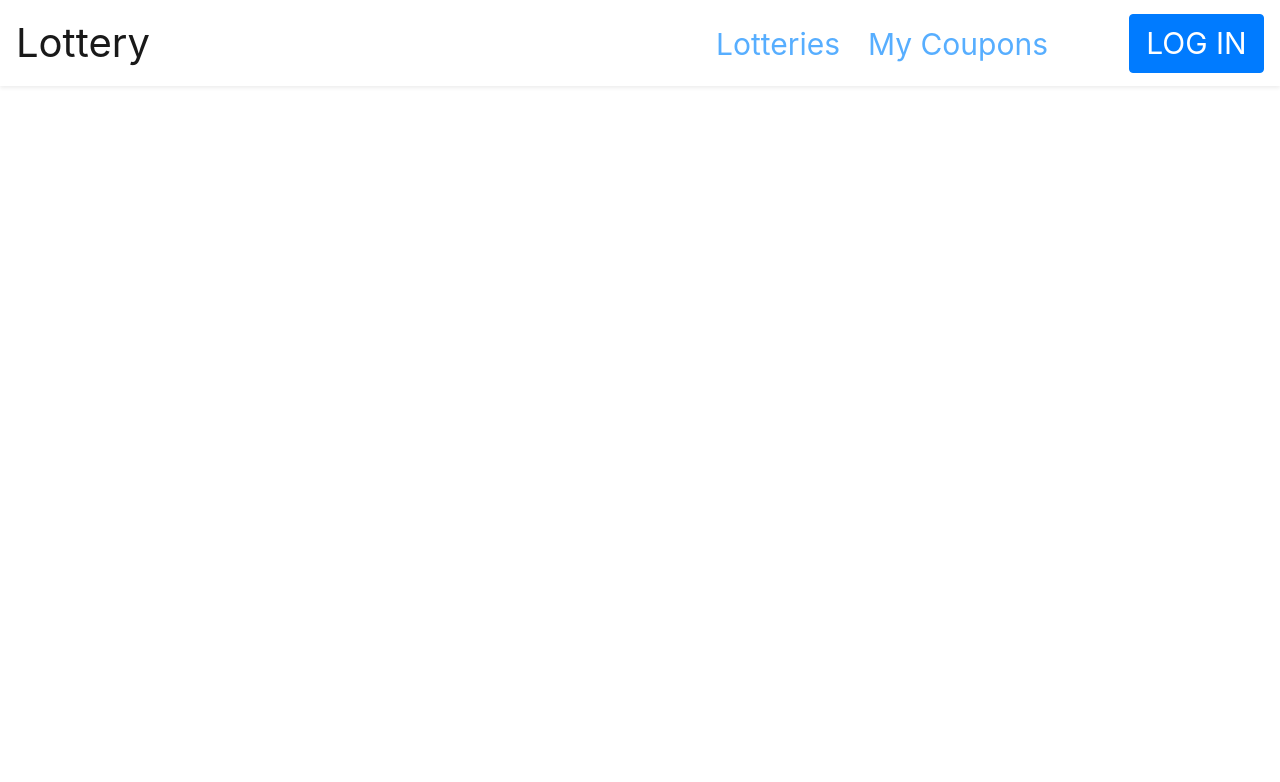
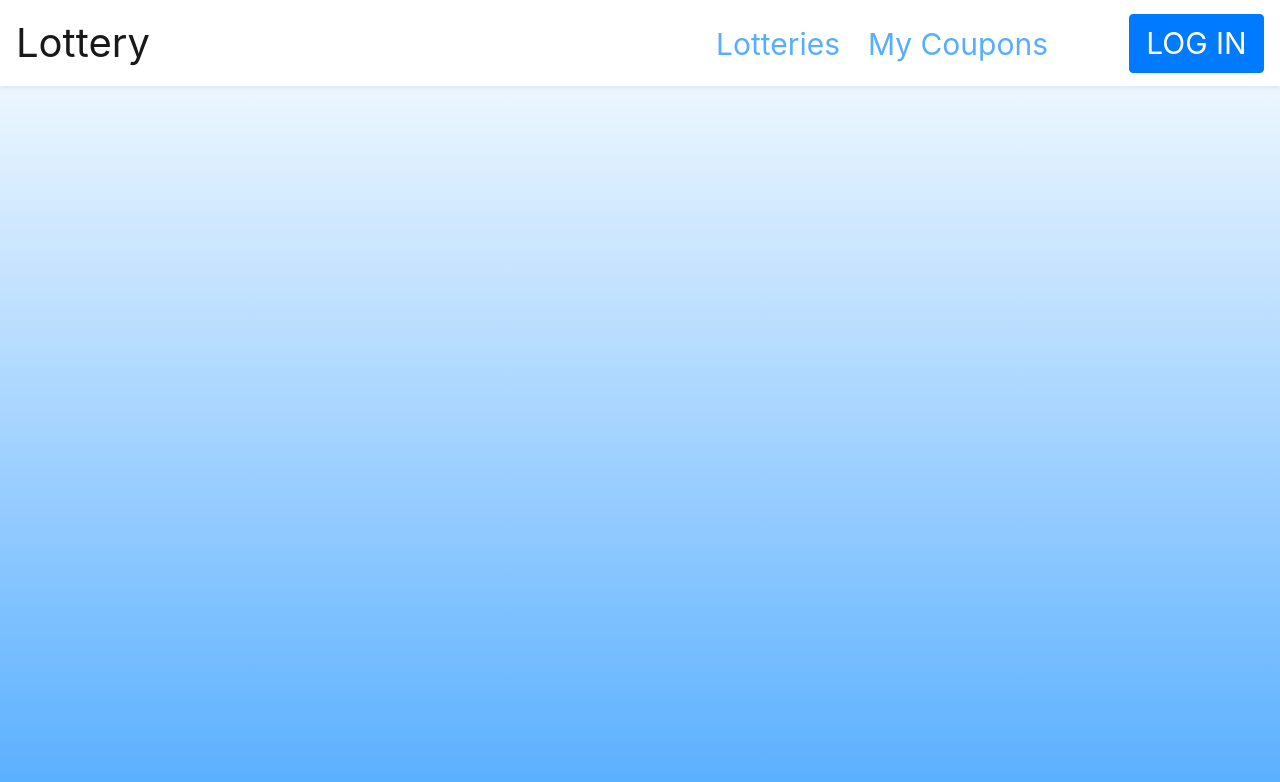
Before and after one commit to AvaPL/Lottery, a React (Create React App) app in the folder frontend/: page / in a window 1280 px wide. Shown: the top 782 px of the page. Built offline with nearby package versions, Linux system fonts and the light colour scheme.

Commit message:
Added backround.

```diff
--- a/frontend/src/index.css
+++ b/frontend/src/index.css
@@ -1,13 +1,18 @@
+html {
+    height: 100%;
+}
+
 body {
-  margin: 0;
-  font-family: -apple-system, BlinkMacSystemFont, 'Segoe UI', 'Roboto', 'Oxygen',
+    margin: 0;
+    font-family: -apple-system, BlinkMacSystemFont, 'Segoe UI', 'Roboto', 'Oxygen',
     'Ubuntu', 'Cantarell', 'Fira Sans', 'Droid Sans', 'Helvetica Neue',
     sans-serif;
-  -webkit-font-smoothing: antialiased;
-  -moz-osx-font-smoothing: grayscale;
+    -webkit-font-smoothing: antialiased;
+    -moz-osx-font-smoothing: grayscale;
+    background: linear-gradient(white, #57AEFF) !important;
 }
 
 code {
-  font-family: source-code-pro, Menlo, Monaco, Consolas, 'Courier New',
+    font-family: source-code-pro, Menlo, Monaco, Consolas, 'Courier New',
     monospace;
 }
```
Also changed, not shown: frontend/src/components/NavBar.css (+4 -4 lines).
